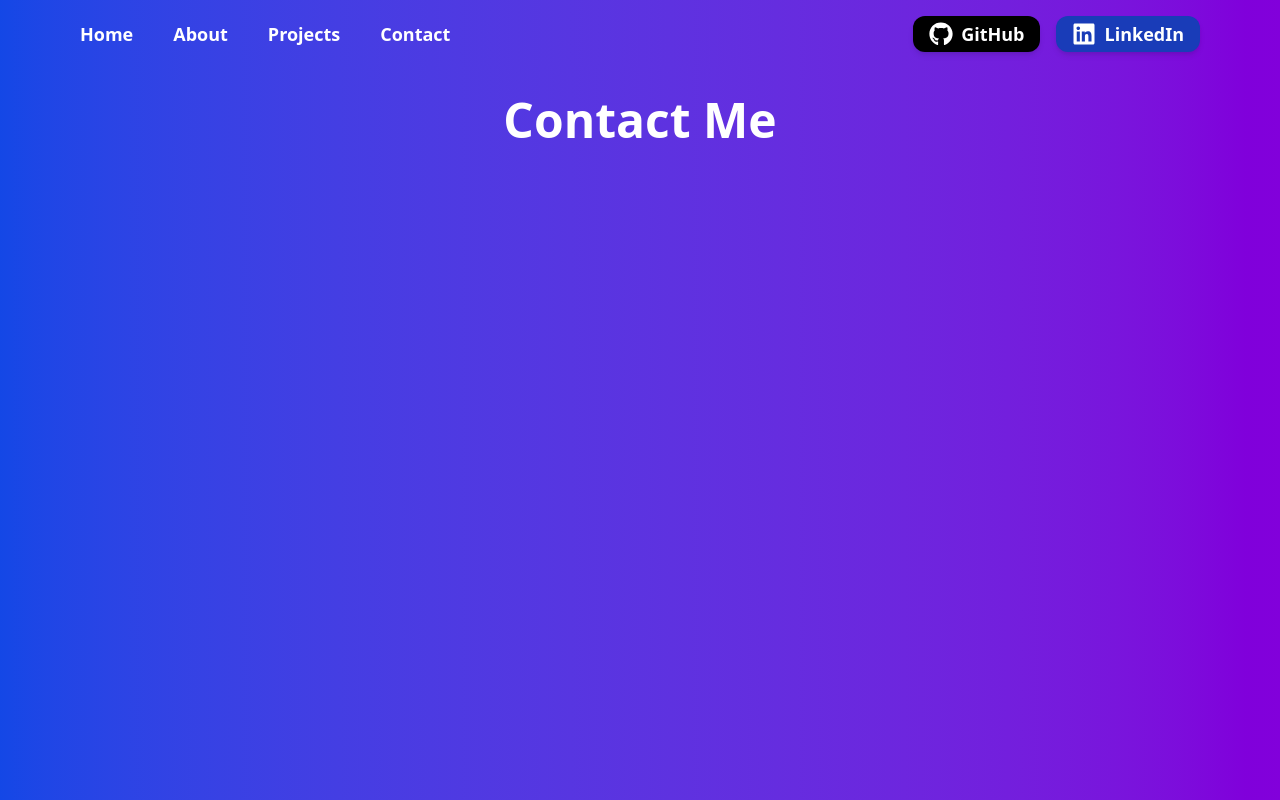
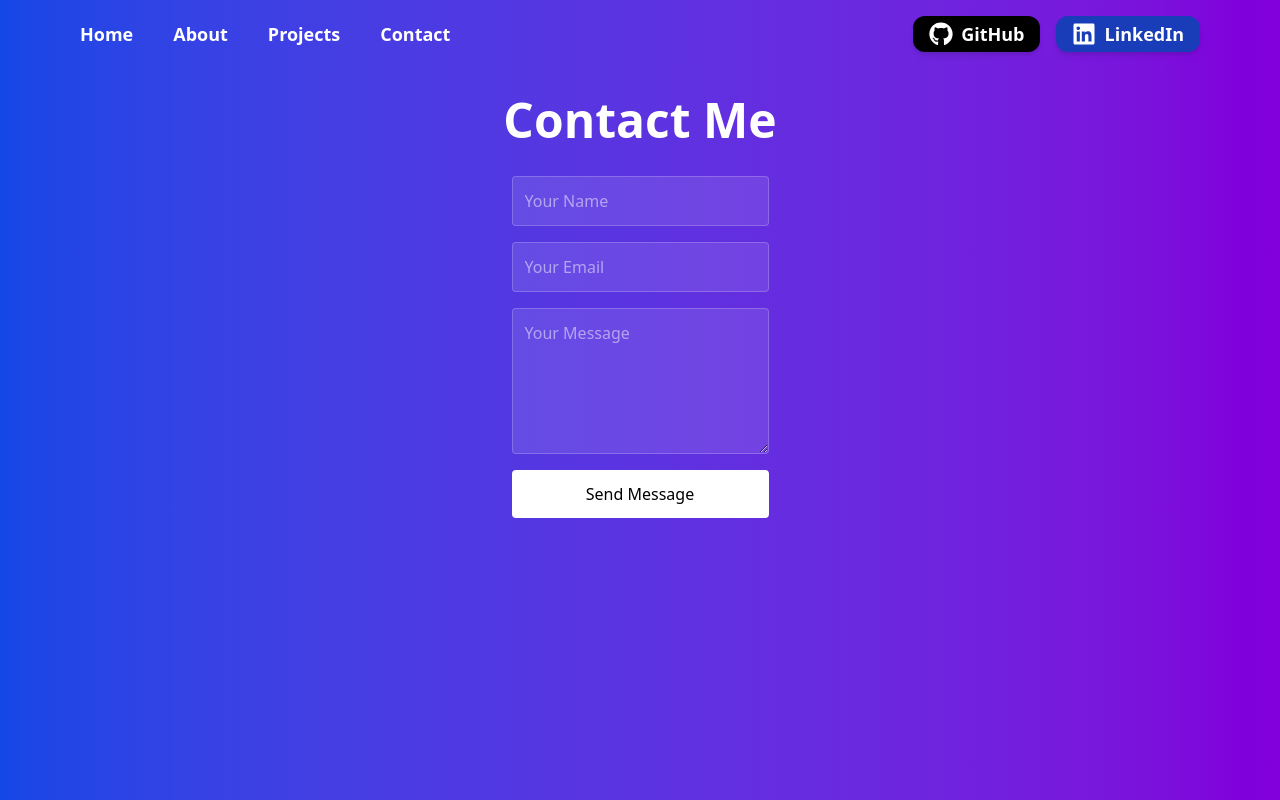
Before and after one commit to CCastelltort/personal-portfolio, a Next.js app: page /contact in a window 1280 px wide. Built offline with nearby package versions, Linux system fonts and the light colour scheme.

Commit message:
Add contact form to send emails using EmailJS API

```diff
--- a/components/Contact.tsx
+++ b/components/Contact.tsx
@@ -1,11 +1,16 @@
-import React from 'react'
+'use client';
+
+import React from 'react';
 import Container from './ui/Container';
 import PageTitle from './ui/PageTitle';
+import ContactForm from './ContactForm';
 
 const Contact = () => {
+
   return (
     <Container>
       <PageTitle>Contact Me</PageTitle>
+      <ContactForm />
     </Container>
   )
 }
--- /dev/null
+++ b/components/ContactForm.tsx
@@ -0,0 +1,84 @@
+'use client';
+
+import React, { useRef, useState } from 'react';
+import emailjs from "@emailjs/browser";
+
+const ContactForm = () => {
+  const form = useRef<HTMLFormElement>(null);
+  const [sent, setSent] = useState(false);
+  const [error, setError] = useState(false);
+
+  const sendEmail = (e: React.FormEvent) => {
+    e.preventDefault();
+
+    if (!form.current) return;
+
+    emailjs
+      .sendForm(
+        'service_64w1wgj',
+        'template_vypns74',
+        form.current,
+        'b3O25tS8CBBQnEjbg'
+      )
+      .then(() => {
+        setSent(true);
+        setError(false);
+        form.current?.reset();
+      })
+      .catch(() => {
+        setError(true);
+        setSent(false);
+      });
+  };
+
+  return (
+    <>
+      <form
+        ref={form}
+        onSubmit={sendEmail}
+        className="flex flex-col gap-4 max-w-xl mx-auto mt-8 text-white"
+      >
+        <input
+          type="text"
+          name="user_name"
+          placeholder="Your Name"
+          required
+          className="p-3 rounded bg-white/10 border border-white/20 focus:outline-none"
+        />
+        <input
+          type="email"
+          name="user_email"
+          placeholder="Your Email"
+          required
+          className="p-3 rounded bg-white/10 border border-white/20 focus:outline-none"
+        />
+        <textarea
+          name="message"
+          placeholder="Your Message"
+          required
+          rows={5}
+          className="p-3 rounded bg-white/10 border border-white/20 focus:outline-none"
+        />
+        <button
+          type="submit"
+          className="bg-white text-black px-6 py-3 rounded hover:bg-gray-200 transition"
+        >
+          Send Message
+        </button>
+      </form>
+
+      {sent && (
+        <p className="text-green-400 text-center mt-4">
+          ✅ Message sent successfully!
+        </p>
+      )}
+      {error && (
+        <p className="text-red-400 text-center mt-4">
+          ❌ Something went wrong. Please try again.
+        </p>
+      )}
+    </>
+  );
+};
+
+export default ContactForm;
--- a/package.json
+++ b/package.json
@@ -9,6 +9,7 @@
     "lint": "next lint"
   },
   "dependencies": {
+    "@emailjs/browser": "^4.4.1",
     "framer-motion": "^12.19.1",
     "next": "15.3.4",
     "postcss": "^8.5.6",
```
Also changed, not shown: 1 other file (tests, documents, lock files or other folders).
